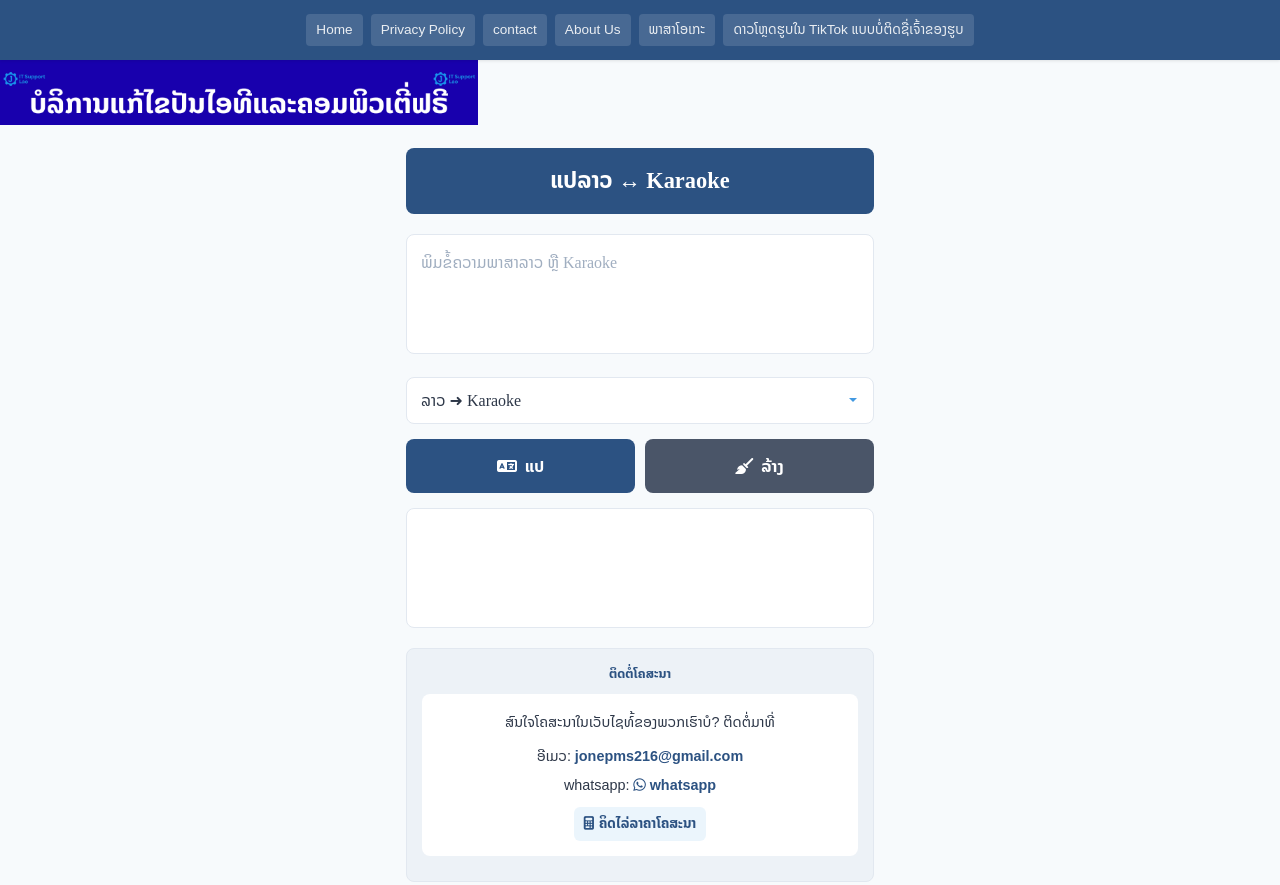
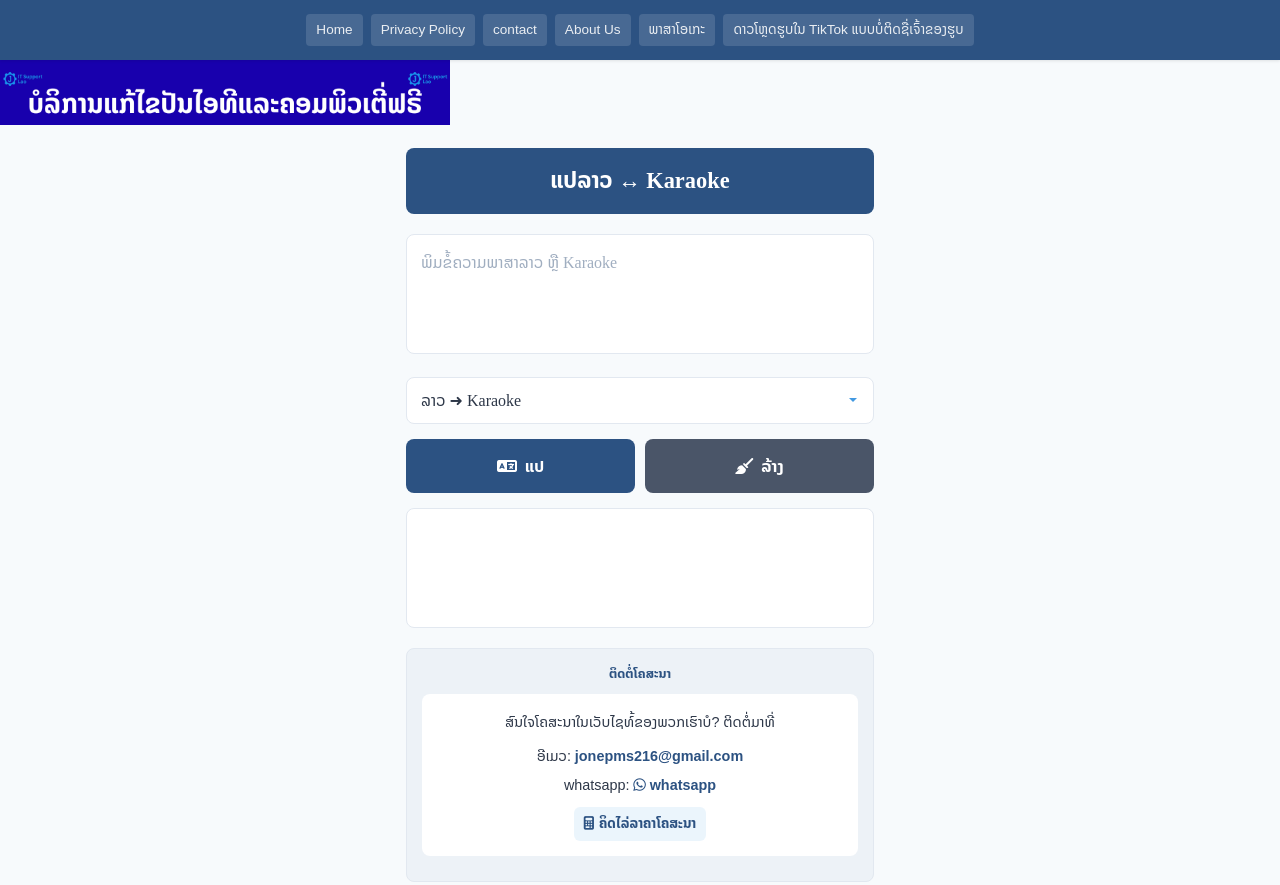
Before and after one commit to ChanthaChonepimmasone/Laokaraoke, a plain HTML site: page index.html in a window 1280 px wide. Shown: the top 885 px of the page. Drawn offline with Linux system fonts and the light colour scheme.

Commit message:
Update index.html

```diff
--- a/index.html
+++ b/index.html
@@ -408,7 +408,7 @@
     </div>
   </div>
   <a href="https://www.facebook.com/share/1A6wwegUYL/?mibextid=wwXIfr" target="_blank">
-    <img src="laoit.png" alt="Lazada Thailand" width="478" height="65">
+    <img src="laoit.png" alt="Lazada Thailand" width="450" height="65">
 </a>
   <div class="container">
     <h1>ແປລາວ ↔ Karaoke</h1>
```
